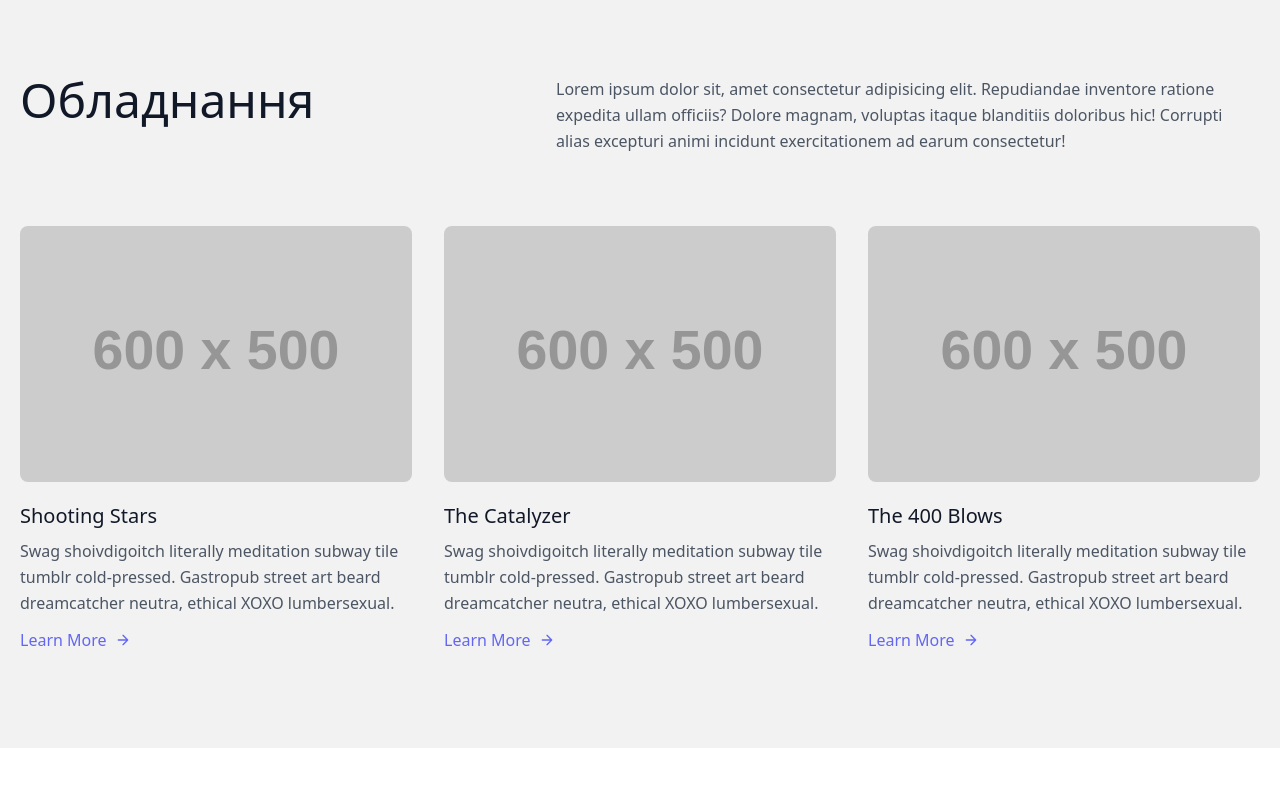
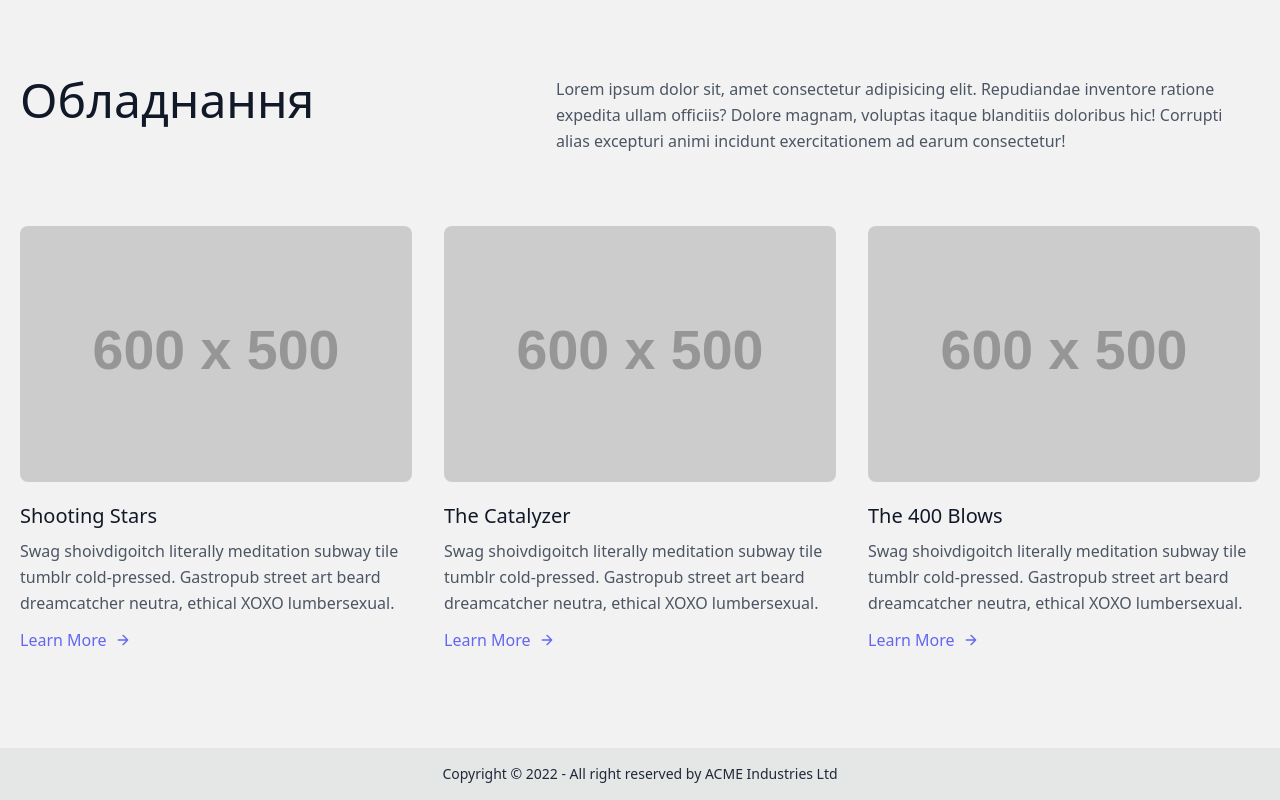
Before and after one commit to serhiipetrash/LP-video, a website built with Vite: page index.html in a window 1280 px wide. Shown: the part 5152-5952 px from the top of the page. Before the commit the page ends 5900 px from the top, so only its background shows below. Built offline with nearby package versions, Linux system fonts and the light colour scheme; placeholder pictures from the web are drawn by us.

Commit message:
add simple Footer

```diff
--- a/index.html
+++ b/index.html
@@ -602,6 +602,14 @@
     </section>
     <!-- end Hardware section -->
 
+    <!-- Footer -->
+    <footer class="footer footer-center p-4 bg-base-300 text-base-content">
+      <div>
+        <p>Copyright © 2022 - All right reserved by ACME Industries Ltd</p>
+      </div>
+    </footer>
+    <!-- end Footer -->
+
     <div id="app"></div>
     <script type="module" src="/main.js"></script>
   </body>
```
